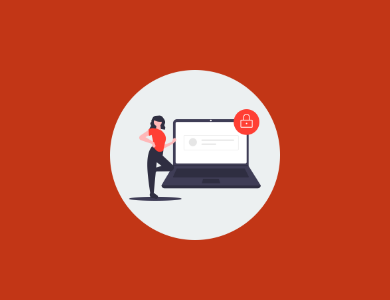
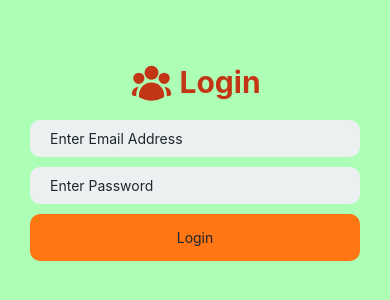
Before and after one commit to wahsandaruwan/tea_mobile_frontend, a React Native app: screen /Login in a window 390 px wide. Shown: the part 262-562 px from the top of the page. Built offline with nearby package versions, Linux system fonts and the light colour scheme.

Commit message:
Created login screen

```diff
--- a/package.json
+++ b/package.json
@@ -19,7 +19,8 @@
     "react-native": "0.71.8",
     "react-native-heroicons": "^3.2.0",
     "react-native-safe-area-context": "^4.5.0",
-    "react-native-screens": "~3.20.0"
+    "react-native-screens": "~3.20.0",
+    "react-native-svg": "^13.4.0"
   },
   "devDependencies": {
     "@babel/core": "^7.20.0"
--- a/src/constants/Colors.js
+++ b/src/constants/Colors.js
@@ -2,8 +2,9 @@
 const Colors = {
   primary: "#44bd32",
   secondary: "#c23616",
-  ternary: "#c7ecee",
+  ternary: "#AEFFB6",
   light: "#ecf0f1",
+  orange: "#FF7613",
   dark: "#1e272e",
   grey: "#95a5a6",
 };
--- a/src/constants/Images.js
+++ b/src/constants/Images.js
@@ -1,8 +1,7 @@
 // ----------Images----------
 const Images = {
   logo: require("../../assets/images/logo.png"),
-  login: require("../../assets/images/login.png"),
-  register: require("../../assets/images/register.png"),
+  back: require("../../assets/images/back.png"),
 };
 
 export default Images;
--- a/src/screens/Login.js
+++ b/src/screens/Login.js
@@ -1,13 +1,16 @@
+// ---------Inbuilt components & modules---------
 import {
   SafeAreaView,
   ScrollView,
   View,
-  Image,
   Text,
   TextInput,
   TouchableOpacity,
 } from "react-native";
 import { StatusBar } from "expo-status-bar";
+
+// ---------Third-party components & modules---------
+import * as Icons from "react-native-heroicons/solid";
 
 // ---------Constants---------
 import { Colors, Images } from "../constants";
@@ -20,21 +23,89 @@ export default function Login() {
         alignItems: "center",
         justifyContent: "center",
       }}
-      style={{ display: "flex", backgroundColor: Colors.secondary }}
+      style={{ display: "flex", backgroundColor: Colors.ternary }}
       showsVerticalScrollIndicator={false}
     >
       <StatusBar style="dark" />
       <SafeAreaView
-        style={{ display: "flex", width: "100%", justifyContent: "flex-end" }}
+        style={{
+          display: "flex",
+          width: "100%",
+          justifyContent: "flex-end",
+        }}
       >
         <View
           style={{
             flexDirection: "row",
             justifyContent: "center",
-            marginBottom: 10,
+            alignItems: "center",
+            marginBottom: 15,
           }}
         >
-          <Image source={Images.login} style={{ width: 170, height: 170 }} />
+          <Icons.UserGroupIcon size="45" color={Colors.secondary} />
+          <Text
+            style={{
+              fontSize: 30,
+              color: Colors.secondary,
+              fontWeight: "bold",
+              marginLeft: 5,
+            }}
+          >
+            Login
+          </Text>
+        </View>
+        <View
+          style={{
+            justifyContent: "center",
+            alignItems: "flex-start",
+            width: "100%",
+            paddingHorizontal: 30,
+          }}
+        >
+          <TextInput
+            placeholder="Enter Email Address"
+            style={{
+              width: "100%",
+              borderRadius: 10,
+              backgroundColor: Colors.light,
+              color: Colors.dark,
+              paddingVertical: 10,
+              paddingHorizontal: 20,
+              marginBottom: 10,
+            }}
+          />
+          <TextInput
+            placeholder="Enter Password"
+            secureTextEntry={true}
+            style={{
+              width: "100%",
+              borderRadius: 10,
+              backgroundColor: Colors.light,
+              color: Colors.dark,
+              paddingVertical: 10,
+              paddingHorizontal: 20,
+              marginBottom: 10,
+            }}
+          />
+          <TouchableOpacity
+            style={{
+              width: "100%",
+              backgroundColor: Colors.orange,
+              paddingVertical: 15,
+              paddingHorizontal: 20,
+              borderRadius: 10,
+            }}
+          >
+            <Text
+              style={{
+                color: Colors.dark,
+                fontSize: 14,
+                textAlign: "center",
+              }}
+            >
+              Login
+            </Text>
+          </TouchableOpacity>
         </View>
       </SafeAreaView>
     </ScrollView>
--- a/src/screens/Welcome.js
+++ b/src/screens/Welcome.js
@@ -36,8 +36,8 @@ export default function Welcome({ navigation }) {
             style={{
               paddingVertical: 15,
               paddingHorizontal: 20,
-              borderRadius: 20,
-              backgroundColor: Colors.dark,
+              borderRadius: 10,
+              backgroundColor: Colors.orange,
             }}
             onPress={() => navigation.navigate("Login")}
           >
```
Also changed, not shown: assets/images/back.png (added), 1 other file (tests, documents, lock files or other folders).
